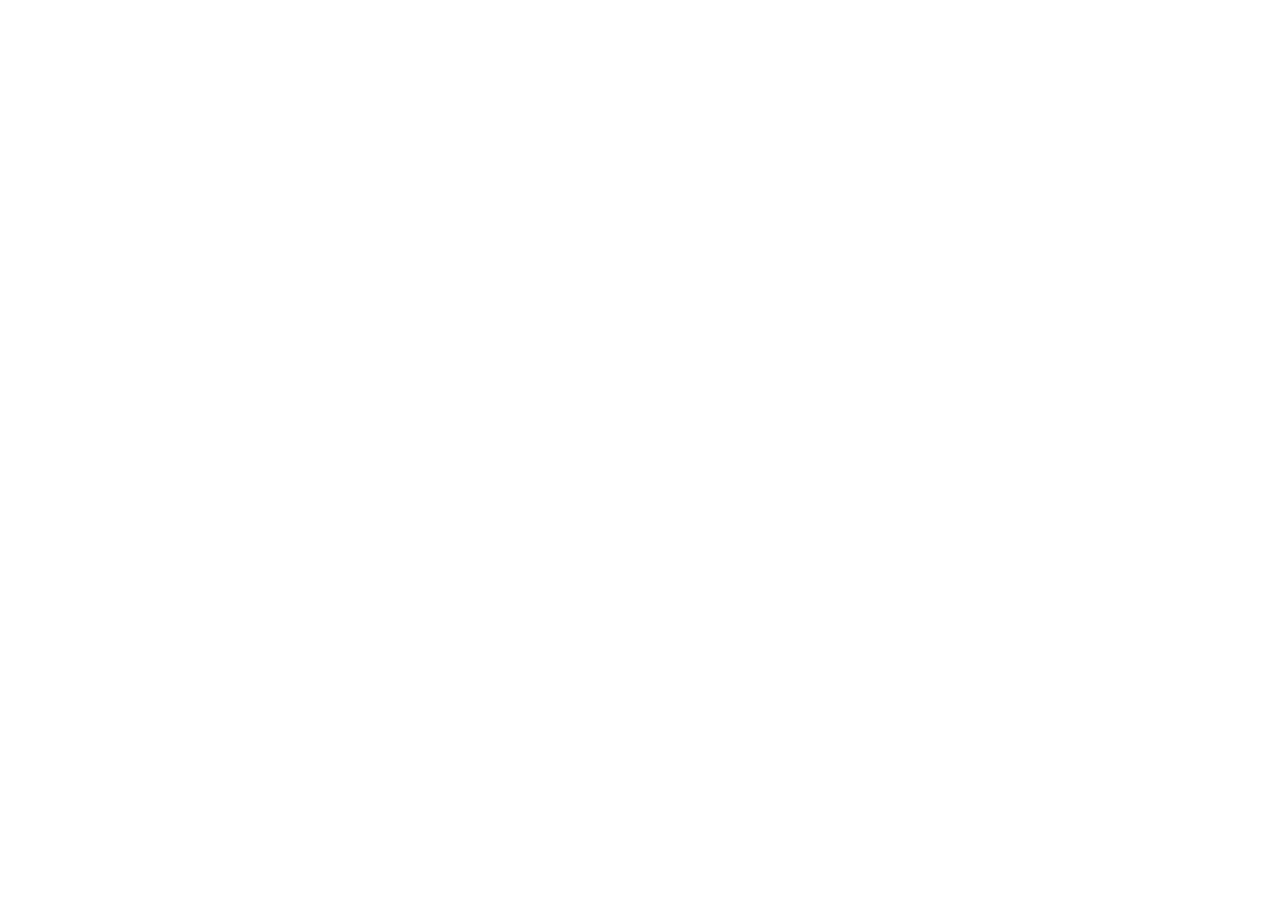
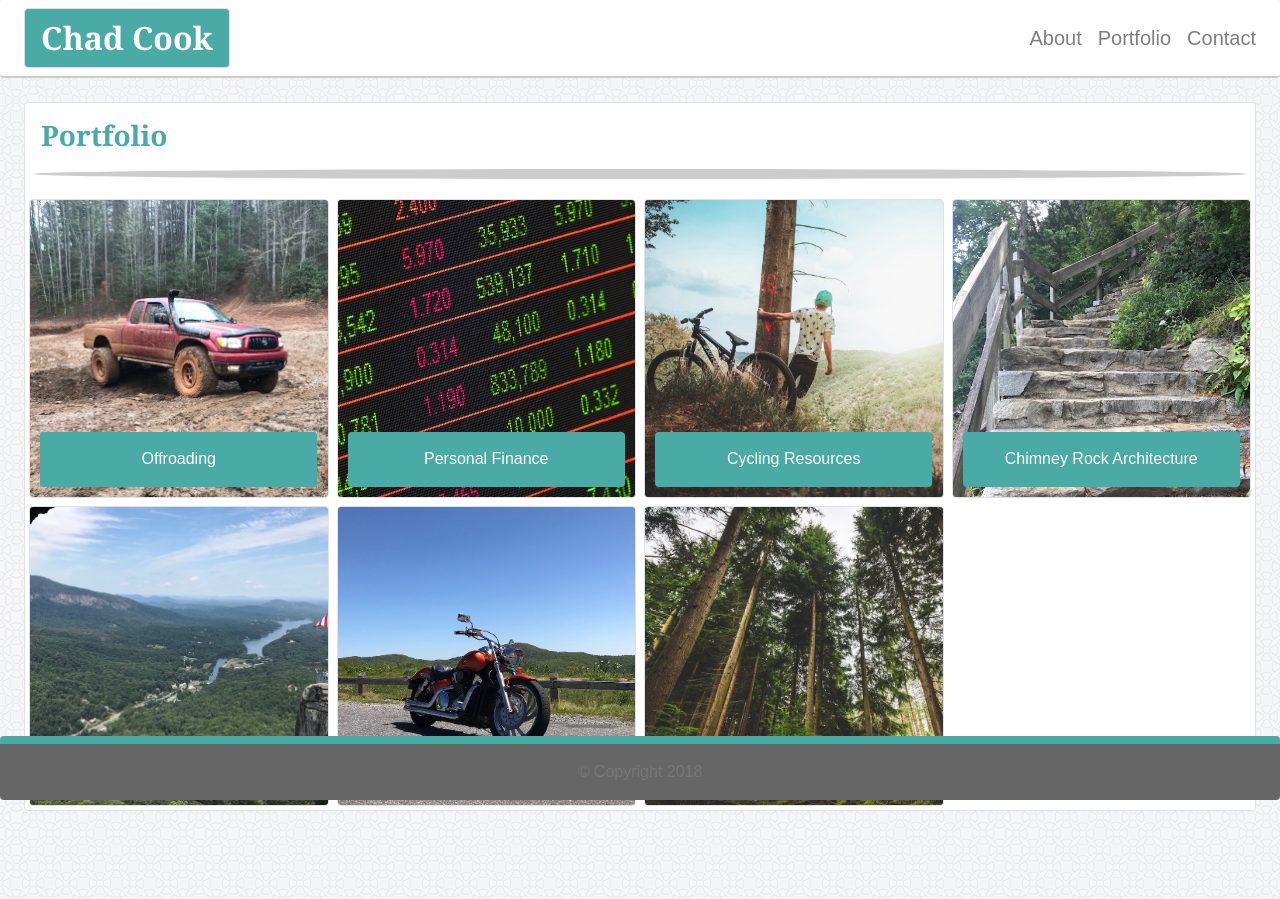
Before and after one commit to CACOOK88/Bootstrap-Portfolio, a plain HTML site: page portfolio.html in a window 1280 px wide. Before the commit the page ends 800 px from the top, so only its background shows below. Drawn offline with nearby package versions, Linux system fonts and the light colour scheme.

Commit message:
completed sticky footer. used index framework to create and finish portfolio page.

```diff
--- a/assets/css/style.css
+++ b/assets/css/style.css
@@ -4,6 +4,12 @@ body {
     font-family: 'Arial', 'Helvetica Neue', Helvetica, sans-serif;
     color: #777;
 }
+
+/* *******************************************************
+
+            NAVBAR STYLING
+
+*********************************************************/
 
 .navbar {
     /* Setting background */
@@ -21,7 +27,7 @@ body {
 
 .navbar-brand,
 h3 {
-    /* setting font for Name and content header */
+    /* setting font for Name and Content header */
     font-family: 'Georgia', Times, Times New Roman, serif;
 }
 
@@ -30,6 +36,12 @@ h3 {
     color: #777;
     font-size: 20px;
 }
+
+/* *******************************************************
+
+            CONTENT CONTAINER STYLING
+
+*********************************************************/
 
 h3 {
     /* font color for content title */
@@ -49,11 +61,15 @@ hr {
     border-radius: 90%;
 }
 
-.chad {
-    /* restrict size of image */
-    max-height: 200px;
-    max-height: 200px;
-    margin: 20px;
+/* *******************************************************
+
+            FOOTER STYLING
+
+*********************************************************/
+
+.spacer-div {
+    /* need this spacer to move content up so it's not hidden behind the fixed footer */
+    height: 40px;
 }
 
 .footer {
@@ -62,12 +78,48 @@ hr {
     border-top: 8px solid #4aaaa5;
     background: #666;
     /* position  */
+    position: fixed;
+    bottom: 0;
+}
+
+/* *******************************************************
+
+            INDEX STYLING
+
+*********************************************************/
+
+.chad {
+    /* restrict size of image */
+    max-height: 200px;
+    max-height: 200px;
+    margin: 20px;
+}
+
+/* *******************************************************
+
+            PORTFOLIO STYLING
+
+*********************************************************/
+
+.portfolio-thumbnail {
+    /* position relative for absolute banner */
     position: relative;
 }
 
+.caption {
+    /* Positioning the caption over the image near the bottom */
+    position: absolute;
+    width: 90%;
+    left: 5%;
+    bottom: 15px;
+    color: #fff;
+    background: #4aaaa5;
+    padding-top: 5%;
+    /* border-radius: 5px; */
+}
 
-@media (min-width: 1200px) {
-    .container {
-        max-width: 960px;
-    }
-}
+/* *******************************************************
+
+            CONTACT STYLING
+
+*********************************************************/
--- a/portfolio.html
+++ b/portfolio.html
@@ -0,0 +1,98 @@
+<!DOCTYPE html>
+<html lang="en">
+<head>
+    <meta charset="UTF-8">
+    <meta name="viewport" content="width=device-width, initial-scale=1.0">
+    <meta http-equiv="X-UA-Compatible" content="ie=edge">
+    <title>Chad Cook Portfolio</title>
+
+    <link rel="stylesheet" href="https://stackpath.bootstrapcdn.com/bootstrap/4.1.3/css/bootstrap.min.css" integrity="sha384-MCw98/SFnGE8fJT3GXwEOngsV7Zt27NXFoaoApmYm81iuXoPkFOJwJ8ERdknLPMO" crossorigin="anonymous">
+    <link rel="stylesheet" href="assets/css/style.css">
+</head>
+<body>
+    <!-- FULL WIDTH NAVBAR -->
+    <nav class=" navbar navbar-expand-md navbar-light rounded">
+        <a href="index.html" class="navbar navbar-brand ml-2 border rounded">Chad Cook</a>
+        <button class="navbar-toggler" type="button" data-toggle="collapse" data-target="#navbarToggler" aria-controls="navbarToggler" aria-expanded="false" aria-label="Toggle navigation">
+            <span class="navbar-toggler-icon"></span>
+        </button>
+        <div class="collapse navbar-collapse" id="navbarToggler">
+            <ul class="navbar-nav ml-auto">
+                <li class="nav-item">
+                    <a href="index.html" class="nav-link">About</a>
+                </li>
+                <li class="nav-item">
+                    <a href="portfolio.html" class="nav-link">Portfolio</a>
+                </li>
+                <li class="nav-item">
+                    <a href="contact.html" class="nav-link">Contact</a>
+                </li>
+            </ul>
+        </div>
+    </nav>
+
+
+    <!--  Container for Content -->
+    <div class="content-container mt-4 ml-4 mr-4 border rounded">
+        <h3 class="ml-3 mt-3 font-weight-bold">Portfolio</h3>
+        <hr class="ml-2 mr-2">
+        <div class="container-fluid">
+            <div class="row">
+                <a href="#" class="col-xs-12 col-sm-6 col-md-4 col-lg-3 m-0 portfolio-thumbnail p-1">
+                    <img src="assets/images/offroad.jpg" alt="Toyota in Mud" class="img-fluid border rounded">
+                    <div class="caption text-center rounded">
+                        <p>Offroading</p>
+                    </div>
+                </a>
+                <a href="#" class="col-xs-12 col-sm-6 col-md-4 col-lg-3 m-0 portfolio-thumbnail p-1">
+                    <img src="assets/images/ticker.jpg" alt="Stock Ticker" class="img-fluid border rounded">
+                    <div class="caption text-center rounded">
+                        <p>Personal Finance</p>
+                    </div>
+                </a>
+                <a href="#" class="col-xs-12 col-sm-6 col-md-4 col-lg-3 m-0 portfolio-thumbnail p-1">
+                    <img src="assets/images/bicyclesmall.jpg" alt="Cyclist Overlooking Mountains" class="img-fluid border rounded">
+                    <div class="caption text-center rounded">
+                        <p>Cycling Resources</p>
+                    </div>
+                </a>
+                <a href="#" class="col-xs-12 col-sm-6 col-md-4 col-lg-3 m-0 portfolio-thumbnail p-1">
+                    <img src="assets/images/chimneyrockstairssmall.jpg" alt="Chimney Rock Staircase" class="img-fluid border rounded">
+                    <div class="caption text-center rounded">
+                        <p>Chimney Rock Architecture</p>
+                    </div>
+                </a>
+                <a href="#" class="col-xs-12 col-sm-6 col-md-4 col-lg-3 m-0 portfolio-thumbnail p-1">
+                    <img src="assets/images/lakeluresmall.jpg" alt="Overlooking Lake Lure" class="img-fluid border rounded">
+                    <div class="caption text-center rounded">
+                        <p>Lake Lure NC</p>
+                    </div>
+                </a>
+                <a href="#" class="col-xs-12 col-sm-6 col-md-4 col-lg-3 m-0 portfolio-thumbnail p-1">
+                    <img src="assets/images/motorcyclessmall.jpg" alt="Honda VTX Overlooking Brown Mountain NC" class="img-fluid border rounded">
+                    <div class="caption text-center rounded">
+                        <p>Motorcycling NC</p>
+                    </div>
+                </a>
+                <a href="#" class="col-xs-12 col-sm-6 col-md-4 col-lg-3 m-0 portfolio-thumbnail p-1">
+                    <img src="assets/images/treesmall.jpg" alt="Tiny Truck Tree Service" class="img-fluid border rounded">
+                    <div class="caption text-center rounded">
+                        <p>Tiny Truck Tree Service</p>
+                    </div>
+                </a>
+            </div>
+        </div>
+    </div>
+    <div class="spacer-div m-4"></div>
+
+
+
+    <!-- FULL WIDTH FOOTER -->
+    <footer class="footer p-3 rounded ml-auto mr-auto text-center mt-4">
+        <span>&copy; Copyright 2018</span>
+    </footer>
+<script src="https://code.jquery.com/jquery-3.3.1.slim.min.js" integrity="sha384-q8i/X+965DzO0rT7abK41JStQIAqVgRVzpbzo5smXKp4YfRvH+8abtTE1Pi6jizo" crossorigin="anonymous"></script>
+<script src="https://cdnjs.cloudflare.com/ajax/libs/popper.js/1.14.3/umd/popper.min.js" integrity="sha384-ZMP7rVo3mIykV+2+9J3UJ46jBk0WLaUAdn689aCwoqbBJiSnjAK/l8WvCWPIPm49" crossorigin="anonymous"></script>
+<script src="https://stackpath.bootstrapcdn.com/bootstrap/4.1.3/js/bootstrap.min.js" integrity="sha384-ChfqqxuZUCnJSK3+MXmPNIyE6ZbWh2IMqE241rYiqJxyMiZ6OW/JmZQ5stwEULTy" crossorigin="anonymous"></script>
+</body>
+</html>
```
Also changed, not shown: index.html (+9 -11 lines).
